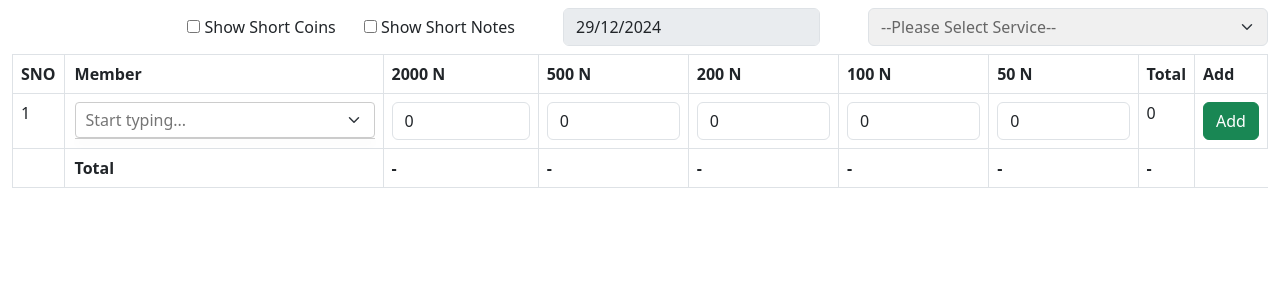
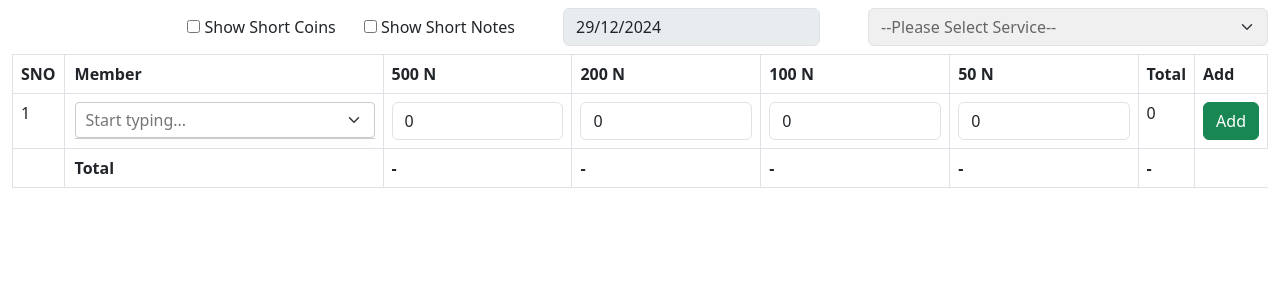
Before and after one commit to johnson361/lbc, a CodeIgniter app: page /lbc/index.php/offg/index/1 in a window 1280 px wide. Shown: the part 56-356 px from the top of the page. Run offline with CodeIgniter, Linux system fonts and the light colour scheme; data comes from the database, SQL or seed files in the repository; some libraries are stand-ins or nearby versions.

Commit message:
2000rs column hide

```diff
--- a/application/views/Offg/index.php
+++ b/application/views/Offg/index.php
@@ -42,7 +42,7 @@ $tableClass = (empty($service_date) && empty($service_id)) ? 'd-none' : '';
                 <tr>
                     <th>SNO</th>
                     <th>Member</th>
-                    <th>2000 N</th>
+                    <th class="short_notes">2000 N</th>
                     <th>500 N</th>
                     <th>200 N</th>
                     <th>100 N</th>
@@ -78,7 +78,7 @@ $tableClass = (empty($service_date) && empty($service_id)) ? 'd-none' : '';
                                     <ul class="suggestions"></ul>
                                 </div>
                             </td>
-                            <td><input type="number" disabled name="offerings[<?= $serialNo ?>][denomination_2000]" class="form-control denomination" value="<?= $data['denomination_2000'] ?? 0 ?>" required></td>
+                            <td class="short_notes"><input type="number" disabled name="offerings[<?= $serialNo ?>][denomination_2000]" class="form-control denomination" value="<?= $data['denomination_2000'] ?? 0 ?>" required></td>
                             <td><input type="number" disabled name="offerings[<?= $serialNo ?>][denomination_500]" class="form-control denomination" value="<?= $data['denomination_500'] ?? 0 ?>" required></td>
                             <td><input type="number" disabled name="offerings[<?= $serialNo ?>][denomination_200]" class="form-control denomination" value="<?= $data['denomination_200'] ?? 0 ?>" required></td>
                             <td><input type="number" disabled name="offerings[<?= $serialNo ?>][denomination_100]" class="form-control denomination" value="<?= $data['denomination_100'] ?? 0 ?>" required></td>
@@ -114,7 +114,7 @@ $tableClass = (empty($service_date) && empty($service_id)) ? 'd-none' : '';
                             <ul class="suggestions"></ul>
                         </div>
                     </td>
-                    <td><input type="number" name="offerings[<?= $serialNo ?>][denomination_2000]" class="form-control denomination" value="0" required></td>
+                    <td class="short_notes"><input type="number" name="offerings[<?= $serialNo ?>][denomination_2000]" class="form-control denomination" value="0" required></td>
                     <td><input type="number" name="offerings[<?= $serialNo ?>][denomination_500]" class="form-control denomination" value="0" required></td>
                     <td><input type="number" name="offerings[<?= $serialNo ?>][denomination_200]" class="form-control denomination" value="0" required></td>
                     <td><input type="number" name="offerings[<?= $serialNo ?>][denomination_100]" class="form-control denomination" value="0" required></td>
@@ -141,7 +141,7 @@ $tableClass = (empty($service_date) && empty($service_id)) ? 'd-none' : '';
                 <tr id="totals-row">
                     <th id="count-rows"></th>
                     <th>Total</th>
-                    <th class="total-denomination" id="total-denomination-2000">-</th>
+                    <th class="total-denomination short_notes" id="total-denomination-2000">-</th>
                     <th class="total-denomination" id="total-denomination-500">-</th>
                     <th class="total-denomination" id="total-denomination-200">-</th>
                     <th class="total-denomination" id="total-denomination-100">-</th>
--- a/application/views/Offg/summary.php
+++ b/application/views/Offg/summary.php
@@ -147,8 +147,6 @@ function generateGrandTotalTable($grand_total_2000 = 0, $grand_total_500 = 0, $g
 
 <div class="container-fluid">
     <h3 style="text-align:center">Offerings Summary for <?php echo $service_date = (new DateTime($service_date))->format('d-m-Y') ?></h3>
-
-    <?php if (!empty($summary_data)): ?>
     <?php
     // Initialize grand totals for all services
     $grand_total_2000 = 0;
@@ -168,6 +166,8 @@ function generateGrandTotalTable($grand_total_2000 = 0, $grand_total_500 = 0, $g
     $grand_total_1_coins = 0;
     $grand_total_amount = 0;
     ?>
+    <?php if (!empty($summary_data)): ?>
+
 
         <?php foreach ($summary_data as $item): ?>
             <!-- Header Section -->
--- a/application/views/services/index.php
+++ b/application/views/services/index.php
@@ -21,7 +21,7 @@
                     <td><?= $service['service_slot'] ?></td>
                     <td>
                         <a href="<?= site_url('services/edit/'.$service['id']) ?>" class="btn btn-warning btn-sm">Edit</a>
-                        <a href="<?= site_url('services/delete/'.$service['id']) ?>" class="btn btn-danger btn-sm">Delete</a>
+                        <a href="<?= site_url('services/delete/'.$service['id']) ?>" class="btn btn-danger btn-sm" onclick="return confirm('Are you sure you want to delete this record?')">Delete</a>
                     </td>
                 </tr>
             <?php endforeach; ?>
```
Lines whose indentation alone changed are shown as unchanged.
